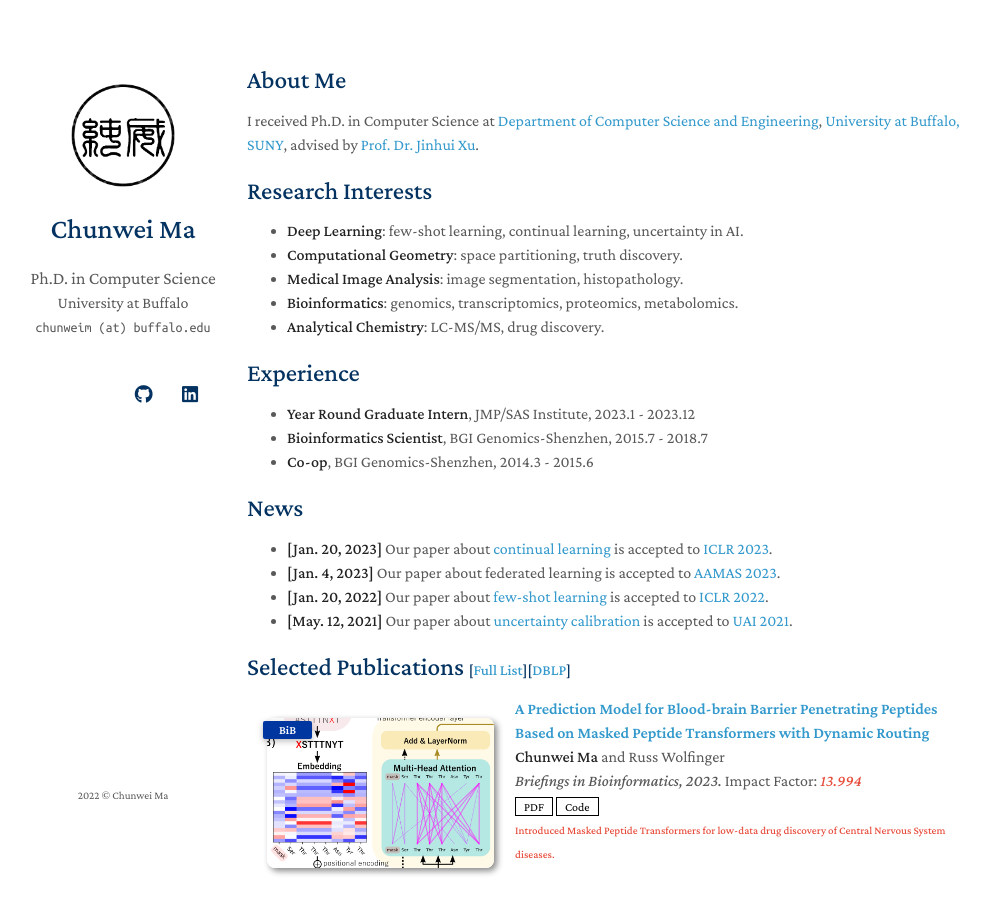
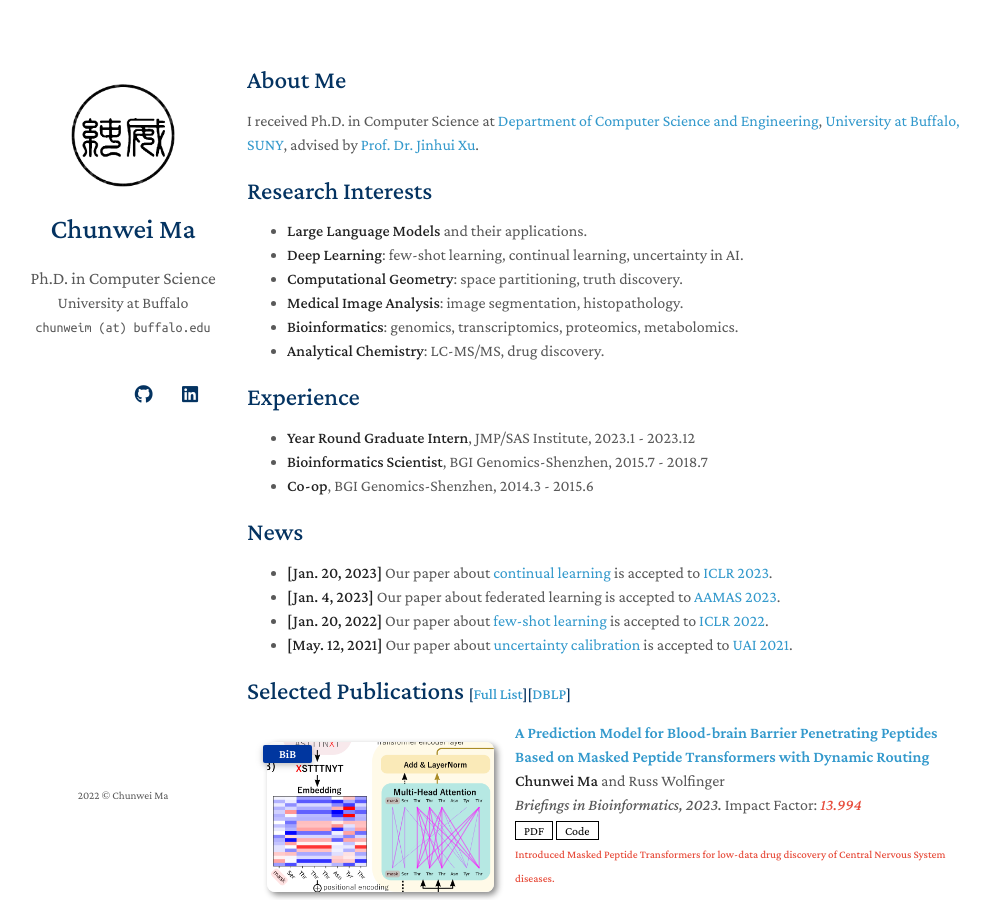
Before and after one commit to MaChunwei/MaChunwei.github.io, a Jekyll site: the page built from index.md, in a window 1280 px wide and 900 px high. Shown: the whole window, without its empty margins (153-1143 px from the left). Built offline with Jekyll 4.4.1, drawn with Linux system fonts in a browser that asks for light colours; nearby versions of some CDN libraries; a style sheet for code colours, icons or effects is not loaded; our own code applies the rules of GitHub Pages for plain Markdown files.

Commit message:
Update index.md

```diff
--- a/index.md
+++ b/index.md
@@ -11,6 +11,7 @@ I received Ph.D. in Computer Science at [Department of Computer Science and Engi
 <!--
 My research interest is **deep learning** powered by (high dimensional) **computational geometry**.
 -->
+- **Large Language Models** and their applications.
 - **Deep Learning**: few-shot learning, continual learning, uncertainty in AI.
 - **Computational Geometry**: space partitioning, truth discovery.
 - **Medical Image Analysis**: image segmentation, histopathology.
```
